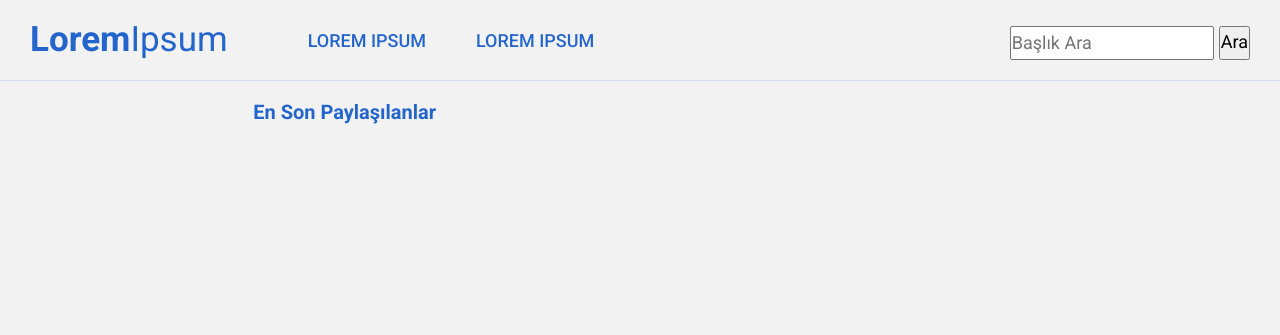
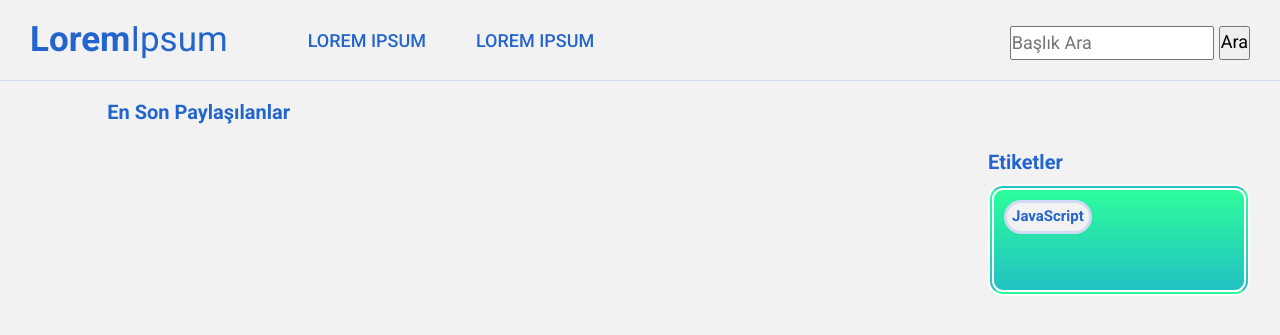
Before and after one commit to kemalayhan/personal-blog, a Django app: page / in a window 1280 px wide. Shown: the top 335 px of the page. Run offline with Django 3.2, Linux system fonts and the light colour scheme; data that the repository does not hold is empty; some libraries are stand-ins or nearby versions.

Commit message:
-front-end updated
-tag box added

```diff
--- a/blogsrc/static/css/base.css
+++ b/blogsrc/static/css/base.css
@@ -2,3 +2,4 @@
 @import "./variable.css";
 @import "./global.css";
 @import "./navbar.css";
+@import "./tag.css";
--- a/blogsrc/static/css/cards.css
+++ b/blogsrc/static/css/cards.css
@@ -1,4 +1,4 @@
-#card-header {
+.card-header {
     color: var(--color-light-blue);
     width: max-content;
     margin-bottom: 20px;
@@ -7,7 +7,7 @@
 
 /* CARD */
 
-#card-container {
+.card-container {
     display: flex;
     flex-wrap: wrap;
     justify-content: center;
@@ -25,7 +25,7 @@
     padding: 10px;
 }
 
-#card-container .card:nth-child(odd) {
+.card-container .card:nth-child(odd) {
     margin-right: 20px;
 }
 
--- a/blogsrc/static/css/global.css
+++ b/blogsrc/static/css/global.css
@@ -17,6 +17,7 @@ a {
 }
 
 main {
+    display: flex;
     box-sizing: border-box;
     padding-top: 20px;
 }
--- /dev/null
+++ b/blogsrc/static/css/tag.css
@@ -0,0 +1,40 @@
+
+.wrapper {
+    margin-right: 30px;
+    margin-top: 50px;
+}
+
+.tags-container {
+    background: linear-gradient(0deg, rgba(34, 193, 195, 1) 0%, rgba(45, 253, 155, 1) 100%);
+    border: 6px double white;
+    border-radius: 15px;
+    width: 250px;
+    min-height:100px;
+    max-height: 100px;
+}
+
+.tags-header {
+    margin-bottom: 10px;
+}
+
+.tags-heading {
+    color: var(--color-light-blue);
+    font-size: 2rem;
+}
+
+.tag {
+    background-color: var(--color-light-gray);
+    border: 3px solid var(--color-transparent-blue);
+    border-radius: 50px;
+    display: flex;
+    align-items: center;
+    margin: 10px;
+    width: max-content;
+    padding: 5px;
+}
+
+.tag-link {
+    color: var(--color-light-blue);
+    font-size: 1.5rem;
+    font-weight: 600;
+}
--- a/blogsrc/templates/base.html
+++ b/blogsrc/templates/base.html
@@ -34,6 +34,8 @@
 
             {% endblock body %}
         </section>
+
+        {% include 'tag.html' %}
     </main>
 </body>
 
--- a/blogsrc/templates/cards.html
+++ b/blogsrc/templates/cards.html
@@ -8,11 +8,11 @@
 
 
 {% block body %}
-
-<header id="card-header">
-    <h1 id="card-heading">En Son Paylaşılanlar</h1>
-</header>
-<div id="card-container">
+<div class="cards-and-header">
+    <header class="card-header">
+        <h1 class="card-heading">En Son Paylaşılanlar</h1>
+    </header>
+    <div class="card-container">
     {% for object in object_list %}
     <div class="card">
         {% if object.main_image %}
@@ -29,5 +29,7 @@
     </div>
     {% endfor %}
 </div>
+</div>
+
 
 {% endblock body %}
--- /dev/null
+++ b/blogsrc/templates/tag.html
@@ -0,0 +1,16 @@
+<div class="wrapper">
+    <header class="tags-header">
+        <h3 class="tags-heading">
+            Etiketler
+        </h3>
+    </header>
+    <div class="tags-container">
+        <div class="tag">
+            <p class="tag-text">
+                <a class="tag-link" href="">
+                    JavaScript
+                </a>
+            </p>
+        </div>
+    </div>
+</div>
```
